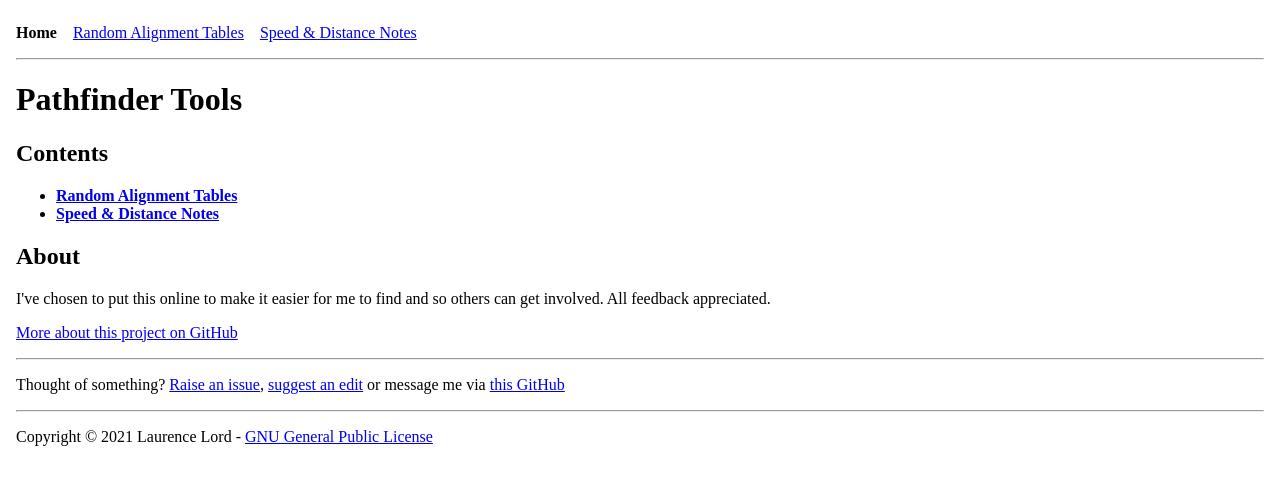
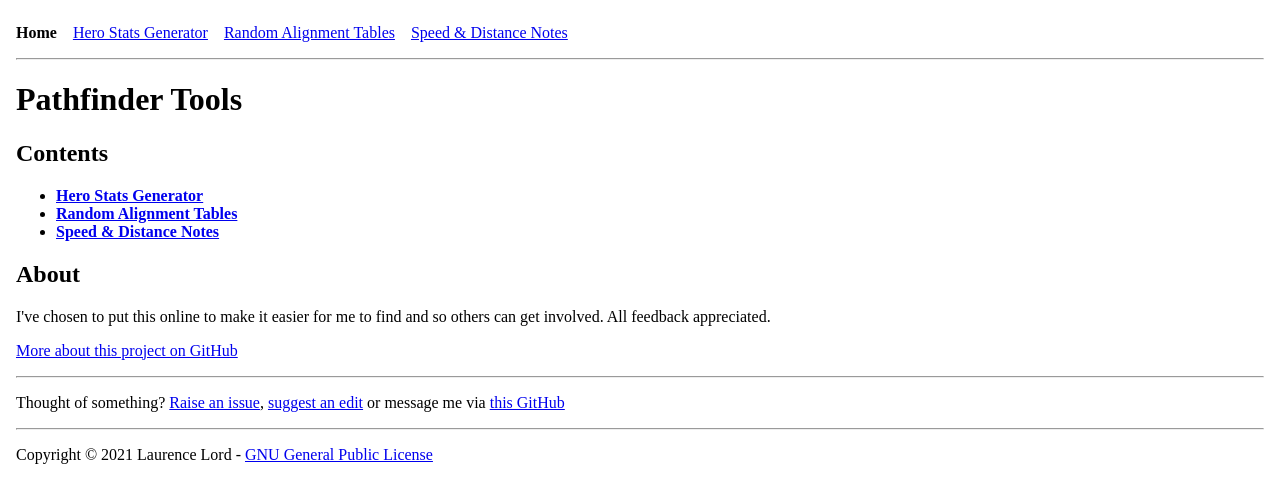
Before and after one commit to LL782/pathfinder-tools, a Next.js app: page / in a window 1280 px wide. Shown: the top 502 px of the page. Built offline with nearby package versions, Linux system fonts and the light colour scheme.

Commit message:
Release hero stats generator

```diff
--- a/WebsiteMeta/pageLinks.ts
+++ b/WebsiteMeta/pageLinks.ts
@@ -3,11 +3,10 @@ export const pageLinks: Array<{ href: string; text: string }> = [
     href: "/",
     text: "Home",
   },
-  // Feature not ready for release
-  // {
-  //   href: "/hero-stats-generator",
-  //   text: "Hero Stats Generator",
-  // },
+  {
+    href: "/hero-stats-generator",
+    text: "Hero Stats Generator",
+  },
   {
     href: "/random-alignment-tables",
     text: "Random Alignment Tables",
```
